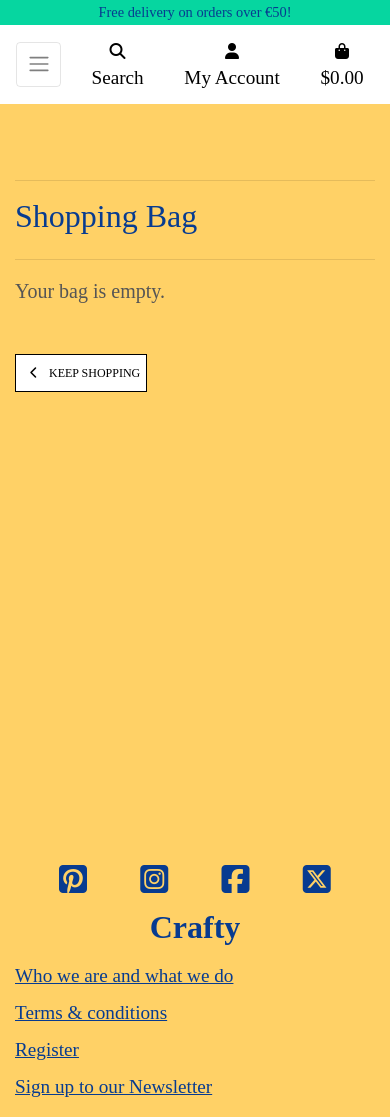
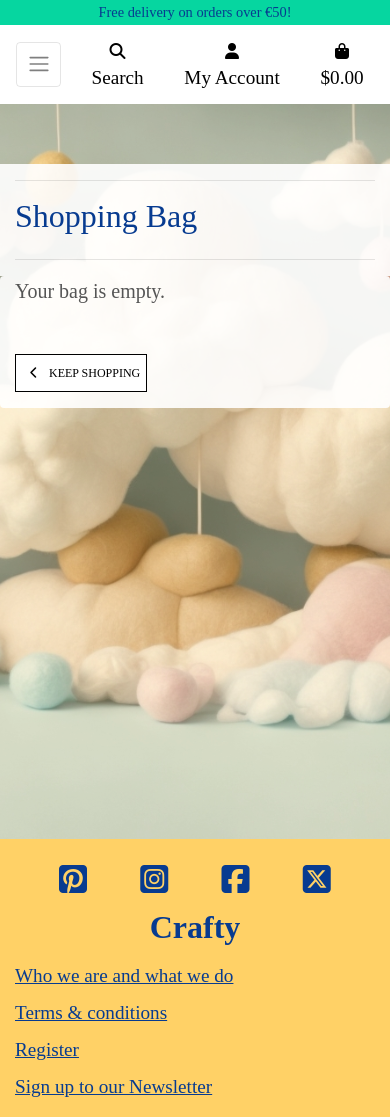
Before and after one commit to jbocciadev/PP5-crafty, a Django app: page /bag/ in a window 390 px wide. Run offline with Django 4.2, Linux system fonts and the light colour scheme; some libraries are stand-ins or nearby versions; some web fonts are replaced.

Commit message:
Implement styling fixes to accommodate for mobile footer.

```diff
--- a/bag/templates/bag/bag.html
+++ b/bag/templates/bag/bag.html
@@ -13,9 +13,9 @@
 {% endblock %}
 
 {% block content %}
-    <div class="overlay-single"></div>
+    <div class="overlay"></div>
     <div class="container mb-2 mt-5">
-        <div class="row">
+        <div class="row trans-white">
             <div class="col">
                 <hr>
                 <h2 class="logo-font mb-4">Shopping Bag</h2>
@@ -23,7 +23,7 @@
             </div>
         </div>
 
-        <div class="row">
+        <div class="row trans-white pb-3 rounded">
             <div class="col">
                 {% if bag_items %}
                 <div class="d-block d-md-none">
--- a/templates/allauth/account/base.html
+++ b/templates/allauth/account/base.html
@@ -4,8 +4,8 @@
     <div class="container header-container">
         <div class="overlay"></div>
         <div class="row">
-            <div class="col-12 col-md-6 mt-5">
-                <div class="allauth-form-inner-content">
+            <div class="col-12 mt-5">
+                <div class="allauth-form-inner-content trans-white p-2 rounded">
                     {% block inner_content %}
                     {% endblock %}
                 </div>
--- a/templates/allauth/account/login.html
+++ b/templates/allauth/account/login.html
@@ -41,8 +41,6 @@ for a {{ site_name }} account and sign in below:{% endblocktrans %}</p>
   {% if redirect_field_value %}
   <input type="hidden" name="{{ redirect_field_name }}" value="{{ redirect_field_value }}" />
   {% endif %}
-  <a class="btn btn-outline-black rounded-0" href="{% url 'home' %}">Home</a>
-
   <a class="button secondaryAction" href="{% url 'account_reset_password' %}">{% trans "Forgot Password?" %}</a>
   <button class="primaryAction" type="submit">{% trans "Sign In" %}</button>
 </form>
```
